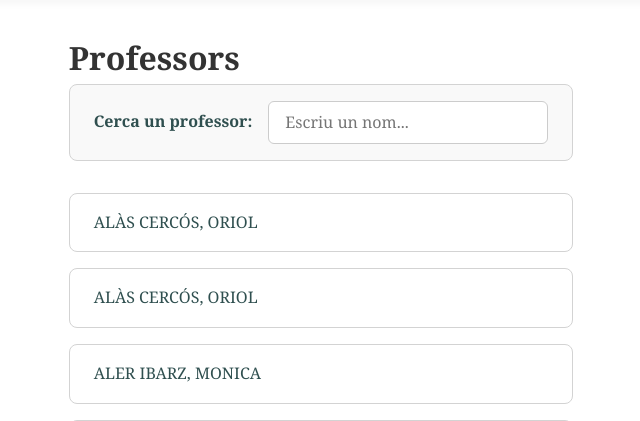
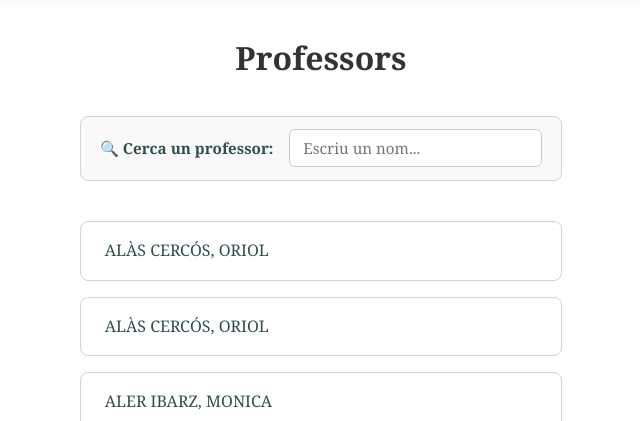
Before and after one commit to perejoan2005223-spec/web_project_123, a Django app: page /profesores/ in a window 1280 px wide. Shown: the part 71-492 px from the top of the page, without its empty margins (319-959 px from the left). Run offline with Django 5.2, Linux system fonts and the light colour scheme; data comes from the database, SQL or seed files in the repository; some libraries are stand-ins or nearby versions.

Commit message:
styling updates for searchbox and teachers

```diff
--- a/blog/static/blog/style.css
+++ b/blog/static/blog/style.css
@@ -260,26 +260,28 @@ footer {
     display: flex;
     align-items: center;
     gap: 1rem;
-    margin-bottom: 2rem;
+    margin: 2rem auto 2.5rem;
+    max-width: 500px;
     background: #f9f9f9;
     border: 1px solid var(--color-footer-border);
     border-radius: 8px;
-    padding: 1rem 1.5rem;
+    padding: 0.8rem 1.2rem;
 }
 
 .search-box label {
     font-weight: bold;
     color: var(--color-heading);
     white-space: nowrap;
+    font-size: 0.95rem;
 }
 
 .search-box input {
     flex: 1;
-    padding: 0.6rem 1rem;
+    padding: 0.5rem 0.8rem;
     border: 1px solid #ccc;
     border-radius: 6px;
     font-family: inherit;
-    font-size: 1rem;
+    font-size: 0.95rem;
 }
 
 /* Llista de professors */
--- a/templates/blog/professor_list.html
+++ b/templates/blog/professor_list.html
@@ -3,10 +3,10 @@
 {% block title %}Professors - Valoracions Profes{% endblock %}
 
 {% block content %}
-<h1>Professors</h1>
+<h1 style="text-align: center; margin-bottom: 1.5rem;">Professors</h1>
 
 <div class="search-box">
-    <label for="id_professor">Cerca un professor:</label>
+    <label for="id_professor">🔍 Cerca un professor:</label>
     <input id="id_professor" type="text" placeholder="Escriu un nom...">
 </div>
 
```
